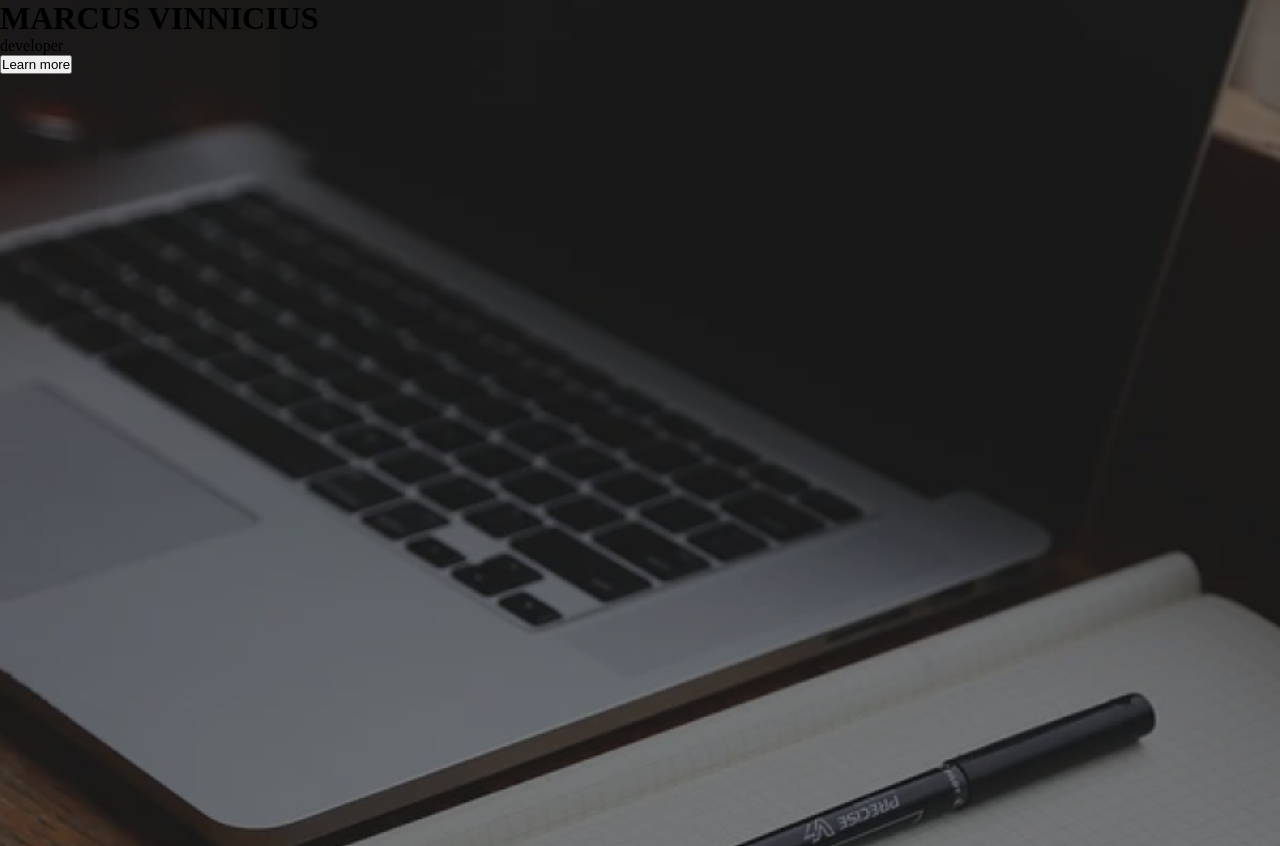
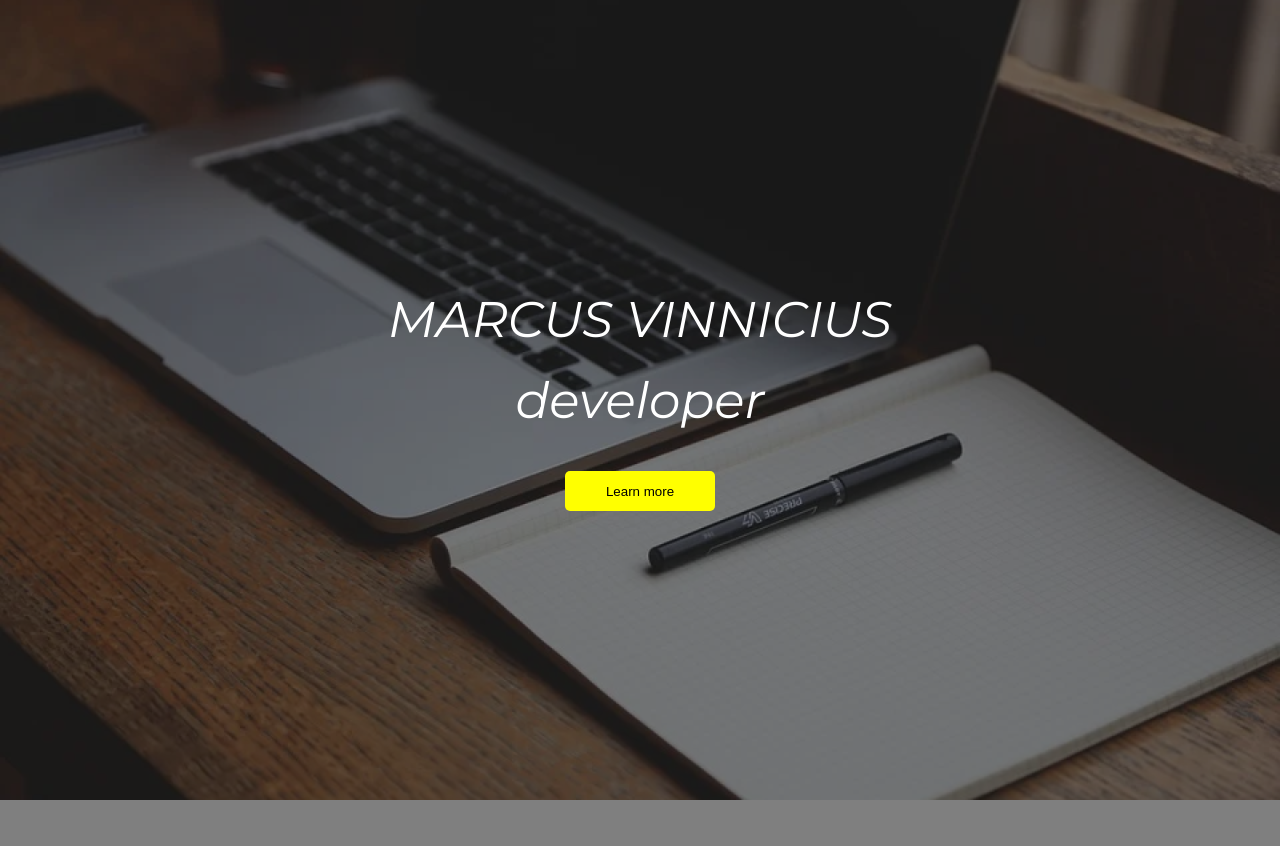
Before and after one commit to omarcus212/AUL.04, a plain HTML site: page index.html in a window 1280 px wide. Shown: the top 846 px of the page. After the commit the page ends 800 px from the top, so only its background shows below. Drawn offline with Linux system fonts and the light colour scheme.

Commit message:
main finalizado

```diff
--- a/index.html
+++ b/index.html
@@ -4,19 +4,17 @@
      <meta charset="UTF-8">
         <meta name="viewport" content="width=,, initial-scale=1.0">
           <metaname="viewport" contnt="width+device-width,initial">
-
+          <link rel="preconnect" href="https://fonts.googleapis.com">
+          <link rel="preconnect" href="https://fonts.gstatic.com" crossorigin>
+          <link href="https://fonts.googleapis.com/css2?family=Montserrat:ital@1&display=swap" rel="stylesheet">
         <link rel="stylesheet" href="style.css">
     <title>Document</title>
 </head>
-
       <body>
-
             <main>
                  <h1>MARCUS VINNICIUS </h1>
-                    <div>
-                        <p>developer</p>
-                        <button>Learn more</button>
-                   </div>
+                     <p class="descriçao">developer</p>
+                     <button id=learn-more> Learn more </button>
              </main>
       </body>
 </html>
--- a/style.css
+++ b/style.css
@@ -7,9 +7,9 @@
 }
 body{
 /* largura*/
-    width: 100vh;
+    width: 100vw;
 /*altura*/
-    height: 100vw;
+    height: 100vh;
 /*inserir imagen do fundo*/
     background-image: url(background.png);
 /*permiti que nao repita a imagen do fundo*/
@@ -22,4 +22,50 @@ body{
     background-color: #00000080;
 /*background-blend-mode ajuda a background tonalizar a imagem de fundo (background imagem)*/
     background-blend-mode: darken;
+/**/
+    display: flex;
+/*ajuda a centralizar*/
+    justify-content: center;
+/**/
+    align-items: center;
 }
+
+main{
+/*ajuda a colorir a clss escolhida */
+   background-color:#00000100;
+/*propiadeda validas,sla não entedi*/
+   display: flex;
+/*perdi*/
+  flex-direction: column;
+/*ajudar a centraliza*/
+  justify-content: center;
+/*aling-items*/
+  align-items: center;
+/*gap*/
+  gap: 20px;
+
+  /*aparti daqui não sei mais de nada*/
+}
+h1{
+
+    font-size: 50px;
+    color:#FFFF;
+    font-family: 'montserrat', sans-serif;
+    font-weight: 400;
+}
+.descriçao{
+    font-size: 50px;
+    color:#FFFF;
+    font-style: italic;
+    font-family:'montserrat', sans-serif;
+}
+#learn-more{
+
+width: 150px;
+height: 40px;
+background-color:yellow;
+border-style: none;
+border-radius: 5px 5px 5px 5px ;
+cursor: pointer;
+margin-top: 20px;
+}
```
Lines whose indentation alone changed are shown as unchanged.
